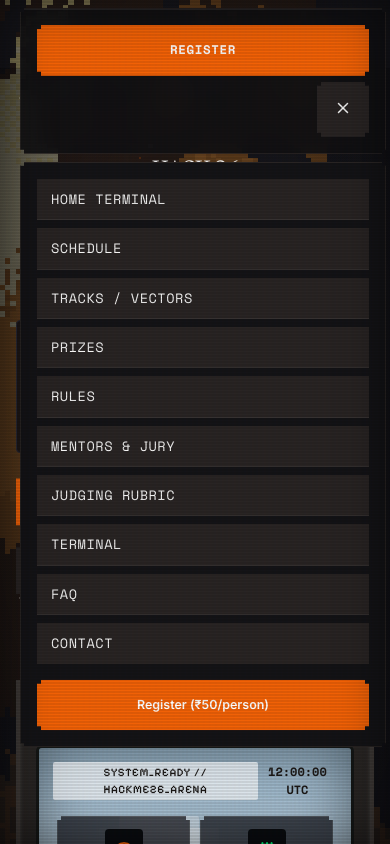
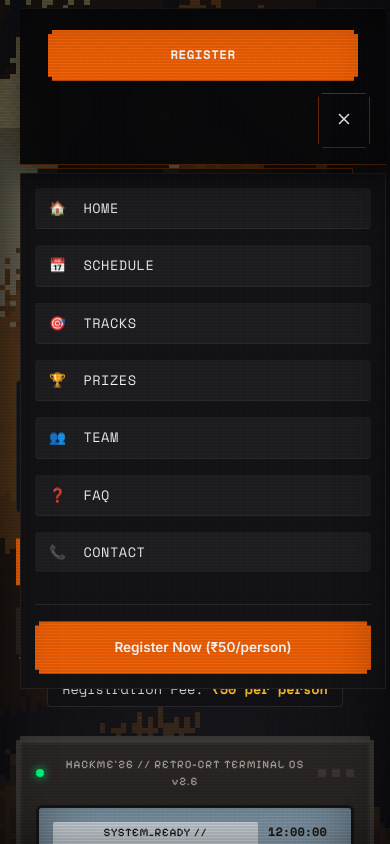
Before and after one commit to chsrikar/hackme-26, a React (Vite) app: page / in a window 390 px wide. Both pictures are taken after a click on the button "Toggle Menu". Shown: the top 844 px of the page. Built offline with nearby package versions, Linux system fonts and the light colour scheme; a web font is replaced by a local one.

Commit message:
fix: redesign mobile navbar with emoji icons and improved UX

```diff
--- a/src/components/layout/Navbar.jsx
+++ b/src/components/layout/Navbar.jsx
@@ -86,30 +86,40 @@ export default function Navbar() {
 
       {/* Mobile Drawer */}
       {mobileOpen && (
-        <div className="overmind-mobile-menu clip-pixel-corners">
-          <Link to="/" onClick={closeMenu} className="nav-pixel-link">Home Terminal</Link>
+        <div className="overmind-mobile-menu">
+          <Link to="/" onClick={closeMenu} className="nav-pixel-link">
+            <span style={{ marginRight: '8px' }}>🏠</span> Home
+          </Link>
           <Link to="/schedule" onClick={closeMenu} className="nav-pixel-link">
-            Schedule
+            <span style={{ marginRight: '8px' }}>📅</span> Schedule
           </Link>
-          <Link to="/vectors" onClick={closeMenu} className="nav-pixel-link">Tracks / Vectors</Link>
-          <Link to="/prizes" onClick={closeMenu} className="nav-pixel-link">Prizes</Link>
-          <Link to="/rules" onClick={closeMenu} className="nav-pixel-link">Rules</Link>
-          <Link to="/mentors" onClick={closeMenu} className="nav-pixel-link">Mentors & Jury</Link>
-          <Link to="/rubric" onClick={closeMenu} className="nav-pixel-link">Judging Rubric</Link>
-          <Link to="/terminal" onClick={closeMenu} className="nav-pixel-link">Terminal</Link>
-          <Link to="/faq" onClick={closeMenu} className="nav-pixel-link">FAQ</Link>
-          <Link to="/contact" onClick={closeMenu} className="nav-pixel-link">Contact</Link>
-          <div style={{ marginTop: '8px', display: 'flex', flexDirection: 'column', gap: '8px' }}>
+          <Link to="/vectors" onClick={closeMenu} className="nav-pixel-link">
+            <span style={{ marginRight: '8px' }}>🎯</span> Tracks
+          </Link>
+          <Link to="/prizes" onClick={closeMenu} className="nav-pixel-link">
+            <span style={{ marginRight: '8px' }}>🏆</span> Prizes
+          </Link>
+          <Link to="/team" onClick={closeMenu} className="nav-pixel-link">
+            <span style={{ marginRight: '8px' }}>👥</span> Team
+          </Link>
+          <Link to="/faq" onClick={closeMenu} className="nav-pixel-link">
+            <span style={{ marginRight: '8px' }}>❓</span> FAQ
+          </Link>
+          <Link to="/contact" onClick={closeMenu} className="nav-pixel-link">
+            <span style={{ marginRight: '8px' }}>📞</span> Contact
+          </Link>
+
+          <div style={{ marginTop: '16px', paddingTop: '16px', borderTop: '1px solid rgba(255, 255, 255, 0.1)' }}>
             <PixelButton
               href="https://forms.gle/Z1KZCfkG4Jqq4eqj9"
               variant="orange"
-              size="sm"
+              size="md"
               onClick={closeMenu}
-              style={{ width: '100%' }}
+              style={{ width: '100%', justifyContent: 'center' }}
               target="_blank"
               rel="noopener noreferrer"
             >
-              Register (₹50/person)
+              Register Now (₹50/person)
             </PixelButton>
           </div>
         </div>
--- a/src/styles/global.css
+++ b/src/styles/global.css
@@ -309,10 +309,32 @@ a:hover {
     display: none;
   }
 
+  .overmind-header {
+    top: 0;
+    left: 0;
+    right: 0;
+    padding: 0;
+  }
+
+  .overmind-nav-container {
+    padding: 12px 16px;
+    background: rgba(10, 10, 12, 0.98);
+    border: none;
+    border-bottom: 1px solid rgba(242, 98, 7, 0.3);
+    border-radius: 0;
+    clip-path: none;
+    display: flex;
+    align-items: center;
+    justify-content: space-between;
+    gap: 12px;
+  }
+
   .overmind-nav-center {
     position: static;
     transform: none;
-    margin-right: auto;
+    flex: 1;
+    display: flex;
+    justify-content: flex-start;
   }
 
   .overmind-nav-center a {
@@ -320,24 +342,63 @@ a:hover {
   }
 
   .overmind-nav-center svg {
-    width: 24px !important;
-    height: 24px !important;
+    width: 22px !important;
+    height: 22px !important;
   }
 
   .overmind-nav-center span {
-    font-size: 0.85rem !important;
+    font-size: 0.9rem !important;
   }
 
   .overmind-mobile-toggle {
-    display: block;
+    display: flex;
+    order: 3;
+    background: transparent;
+    border: 1px solid rgba(242, 98, 7, 0.4);
+    padding: 8px;
+    border-radius: 4px;
+  }
+
+  .overmind-mobile-toggle:hover {
+    background: rgba(242, 98, 7, 0.1);
   }
 
   .overmind-nav-right {
+    display: flex;
     gap: 8px;
+    order: 2;
   }
 
-  .overmind-nav-container {
-    padding: 8px 12px;
+  .overmind-nav-right .pixel-btn-wrap {
+    padding: 6px 12px;
+    font-size: 0.8rem;
+  }
+
+  .overmind-mobile-menu {
+    margin-top: 0;
+    background: rgba(10, 10, 12, 0.98);
+    border: none;
+    border-bottom: 1px solid rgba(242, 98, 7, 0.3);
+    padding: 12px 16px 16px;
+    clip-path: none;
+  }
+
+  .overmind-mobile-menu .nav-pixel-link {
+    background: rgba(255, 255, 255, 0.05);
+    padding: 10px 14px;
+    margin-bottom: 8px;
+    border-radius: 4px;
+    display: block;
+    text-align: left;
+  }
+
+  .overmind-mobile-menu .nav-pixel-link:hover {
+    background: rgba(242, 98, 7, 0.15);
+  }
+
+  /* Hide WebPet on mobile */
+  .web-pet-companion {
+    display: none !important;
   }
 }
 
@@ -584,6 +645,11 @@ a:hover {
 
 /* Mobile: Up to 640px */
 @media (max-width: 640px) {
+  /* Add padding to body to account for fixed navbar */
+  body {
+    padding-top: 60px;
+  }
+
   /* Typography adjustments */
   h1 {
     font-size: clamp(1.8rem, 8vw, 2.4rem) !important;
```
